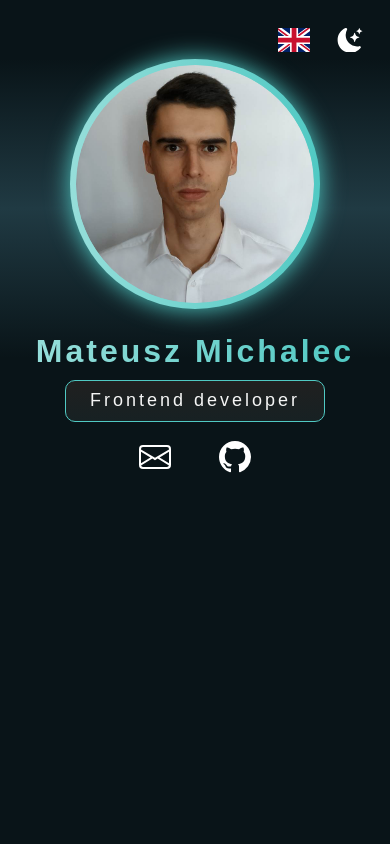
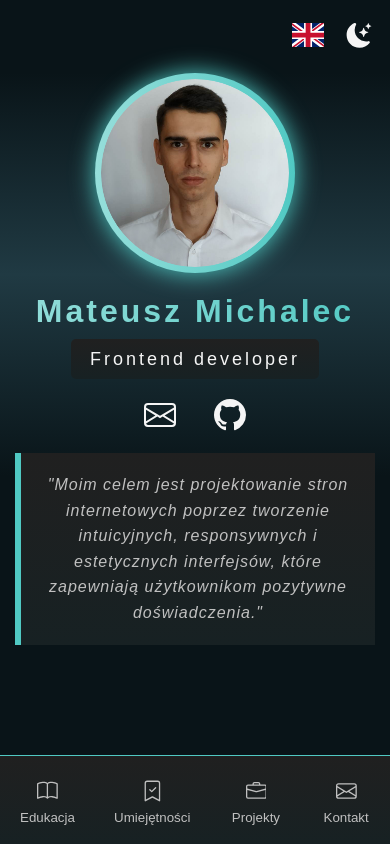
Before and after one commit to Mateusz-Michalec/mateusz-michalec.github.io, a React (Vite) app: page / in a window 390 px wide. Built offline with nearby package versions, Linux system fonts and the light colour scheme.

Commit message:
Added content to Hero, created mobile menu

```diff
--- a/src/App.jsx
+++ b/src/App.jsx
@@ -3,11 +3,15 @@ import "./App.scss";
 import React from "react";
 import Hero from "./components/Hero/Hero";
 import Options from "./components/Hero/Options/Options";
+import Menu from "./components/Hero/Menu/Menu";
 
 const App = () => {
   return (
     <>
-      <Options />
+      <div className="container">
+        <Options />
+        <Menu />
+      </div>
       <main>
         <Hero />
       </main>
--- a/src/App.scss
+++ b/src/App.scss
@@ -11,23 +11,6 @@
   box-sizing: border-box;
 }
 
-button {
-  border: none;
-  background: none;
-  cursor: pointer;
-  transition: $transition-slow;
-
-  &:hover {
-    transform: scale(0.95);
-  }
-}
-
-.bi {
-  color: white;
-  width: 2rem;
-  height: 2rem;
-}
-
 // General
 
 #root {
@@ -37,4 +20,60 @@ button {
   font-size: 18px;
   font-family: "League Spartan", sans-serif;
   letter-spacing: 1px;
+  padding-bottom: $m--lg;
 }
+
+button {
+  border: none;
+  background: none;
+  cursor: pointer;
+}
+
+.bi {
+  color: whitesmoke;
+  width: 2rem;
+  height: 2rem;
+  transition: $transition-fast;
+
+  &:hover {
+    color: $color-primary;
+  }
+}
+
+.container {
+  width: 100%;
+  padding-right: 15px;
+  padding-left: 15px;
+  margin-right: auto;
+  margin-left: auto;
+}
+
+/* Responsive breakpoints */
+
+/* Small devices (landscape phones, 576px and up) */
+@media (min-width: 576px) {
+  .container {
+    max-width: 540px;
+  }
+}
+
+/* Medium devices (tablets, 768px and up) */
+@media (min-width: 768px) {
+  .container {
+    max-width: 720px;
+  }
+}
+
+/* Large devices (desktops, 992px and up) */
+@media (min-width: 992px) {
+  .container {
+    max-width: 960px;
+  }
+}
+
+/* Extra large devices (large desktops, 1200px and up) */
+@media (min-width: 1200px) {
+  .container {
+    max-width: 1140px;
+  }
+}
--- a/src/assets/variables.scss
+++ b/src/assets/variables.scss
@@ -32,15 +32,18 @@ $color-primary-gradient: linear-gradient(to right, #96deda, #50c9c3);
 [data-theme="light"] {
 }
 
-// Dimens
-$d--xs: 0.6rem;
-$d--sm: 1.5rem;
-$d--md: 3rem;
-$d--lg: 5rem;
+// margins
+$m--xs: 0.6rem;
+$m--sm: 1.2rem;
+$m--md: 2.4rem;
+$m--lg: 4.8rem;
 
-$br--xs: 5px;
-$br--sm: 10px;
-$br--md: 15px;
+// paddings, border-radius
+
+$p--xs: 5px;
+$p--sm: 10px;
+$p--md: 15px;
+$p--lg: 20px;
 
 // transitions
 $transition-fast: all 0.15s ease-in-out;
--- a/src/components/Hero/Hero.jsx
+++ b/src/components/Hero/Hero.jsx
@@ -10,7 +10,7 @@ const Hero = () => {
       </div>
       <header className="hero__header">
         <h1 className="hero__name">Mateusz Michalec</h1>
-        <p className="hero__job">Frontend developer</p>
+        <span className="hero__job">Frontend developer</span>
         <div className="hero__btns">
           <button>
             <svg
@@ -18,7 +18,7 @@ const Hero = () => {
               width="16"
               height="16"
               fill="currentColor"
-              class="bi bi-envelope"
+              className="bi bi-envelope"
               viewBox="0 0 16 16"
             >
               <path d="M0 4a2 2 0 0 1 2-2h12a2 2 0 0 1 2 2v8a2 2 0 0 1-2 2H2a2 2 0 0 1-2-2V4Zm2-1a1 1 0 0 0-1 1v.217l7 4.2 7-4.2V4a1 1 0 0 0-1-1H2Zm13 2.383-4.708 2.825L15 11.105V5.383Zm-.034 6.876-5.64-3.471L8 9.583l-1.326-.795-5.64 3.47A1 1 0 0 0 2 13h12a1 1 0 0 0 .966-.741ZM1 11.105l4.708-2.897L1 5.383v5.722Z" />
@@ -30,12 +30,19 @@ const Hero = () => {
               width="16"
               height="16"
               fill="currentColor"
-              class="bi bi-github"
+              className="bi bi-github"
               viewBox="0 0 16 16"
             >
               <path d="M8 0C3.58 0 0 3.58 0 8c0 3.54 2.29 6.53 5.47 7.59.4.07.55-.17.55-.38 0-.19-.01-.82-.01-1.49-2.01.37-2.53-.49-2.69-.94-.09-.23-.48-.94-.82-1.13-.28-.15-.68-.52-.01-.53.63-.01 1.08.58 1.23.82.72 1.21 1.87.87 2.33.66.07-.52.28-.87.51-1.07-1.78-.2-3.64-.89-3.64-3.95 0-.87.31-1.59.82-2.15-.08-.2-.36-1.02.08-2.12 0 0 .67-.21 2.2.82.64-.18 1.32-.27 2-.27.68 0 1.36.09 2 .27 1.53-1.04 2.2-.82 2.2-.82.44 1.1.16 1.92.08 2.12.51.56.82 1.27.82 2.15 0 3.07-1.87 3.75-3.65 3.95.29.25.54.73.54 1.48 0 1.07-.01 1.93-.01 2.2 0 .21.15.46.55.38A8.012 8.012 0 0 0 16 8c0-4.42-3.58-8-8-8z" />
             </svg>
           </button>
+        </div>
+        <div className="container">
+          <p className="hero__desc">
+            "Moim celem jest projektowanie stron internetowych poprzez tworzenie
+            intuicyjnych, responsywnych i estetycznych interfejsów, które
+            zapewniają użytkownikom pozytywne doświadczenia."
+          </p>
         </div>
       </header>
     </section>
--- a/src/components/Hero/Hero.scss
+++ b/src/components/Hero/Hero.scss
@@ -5,7 +5,7 @@
   flex-direction: column;
   justify-content: center;
   align-items: center;
-  gap: $d--sm;
+  gap: $m--sm;
   text-align: center;
   background: $hero-background-gradient;
   background: $hero-background-gradient--webkit;
@@ -20,7 +20,7 @@
     filter: drop-shadow(0 0 12px $color-primary);
     overflow: hidden;
     border-radius: 50%;
-    width: 250px;
+    width: 200px;
     animation: rotateGradient 3s infinite linear;
 
     @keyframes rotateGradient {
@@ -44,7 +44,7 @@
   &__header {
     display: flex;
     flex-direction: column;
-    gap: $d--xs;
+    gap: $m--xs;
   }
 
   &__name {
@@ -74,12 +74,11 @@
   }
 
   &__job {
-    border: 1px solid $color-primary;
     background: $background-dark;
     background: $background-dark-gradient;
     background: $background-dark-gradient--webkit;
-    padding: $d--xs $d--sm;
-    border-radius: $br--sm;
+    padding: $m--xs $m--sm;
+    border-radius: $p--xs;
     letter-spacing: 3px;
     width: fit-content;
     margin: 0 auto;
@@ -88,7 +87,20 @@
   &__btns {
     display: flex;
     justify-content: center;
-    gap: $d--md;
-    margin-top: $d--xs;
+    gap: $m--md;
+    margin: $m--xs 0;
+  }
+
+  &__desc {
+    background: $background-dark;
+    background: $background-dark-gradient;
+    background: $background-dark-gradient--webkit;
+    padding: $m--sm;
+    border-left: 6px solid $color-primary;
+    font-style: italic;
+    color: silver;
+    line-height: 1.6rem;
+    font-size: 1rem;
+    max-width: 600px;
   }
 }
--- /dev/null
+++ b/src/components/Hero/Menu/Menu.jsx
@@ -0,0 +1,67 @@
+import React from "react";
+import "./Menu.scss";
+
+const Menu = () => {
+  return (
+    <nav className="menu">
+      <button className="menu__item">
+        <svg
+          xmlns="http://www.w3.org/2000/svg"
+          width="16"
+          height="16"
+          fill="currentColor"
+          className="bi bi-book"
+          viewBox="0 0 16 16"
+        >
+          <path d="M1 2.828c.885-.37 2.154-.769 3.388-.893 1.33-.134 2.458.063 3.112.752v9.746c-.935-.53-2.12-.603-3.213-.493-1.18.12-2.37.461-3.287.811V2.828zm7.5-.141c.654-.689 1.782-.886 3.112-.752 1.234.124 2.503.523 3.388.893v9.923c-.918-.35-2.107-.692-3.287-.81-1.094-.111-2.278-.039-3.213.492V2.687zM8 1.783C7.015.936 5.587.81 4.287.94c-1.514.153-3.042.672-3.994 1.105A.5.5 0 0 0 0 2.5v11a.5.5 0 0 0 .707.455c.882-.4 2.303-.881 3.68-1.02 1.409-.142 2.59.087 3.223.877a.5.5 0 0 0 .78 0c.633-.79 1.814-1.019 3.222-.877 1.378.139 2.8.62 3.681 1.02A.5.5 0 0 0 16 13.5v-11a.5.5 0 0 0-.293-.455c-.952-.433-2.48-.952-3.994-1.105C10.413.809 8.985.936 8 1.783z" />
+        </svg>
+        <span>Edukacja</span>
+      </button>
+      <button className="menu__item">
+        <svg
+          xmlns="http://www.w3.org/2000/svg"
+          width="16"
+          height="16"
+          fill="currentColor"
+          className="bi bi-bookmark-check"
+          viewBox="0 0 16 16"
+        >
+          <path
+            fill-rule="evenodd"
+            d="M10.854 5.146a.5.5 0 0 1 0 .708l-3 3a.5.5 0 0 1-.708 0l-1.5-1.5a.5.5 0 1 1 .708-.708L7.5 7.793l2.646-2.647a.5.5 0 0 1 .708 0z"
+          />
+          <path d="M2 2a2 2 0 0 1 2-2h8a2 2 0 0 1 2 2v13.5a.5.5 0 0 1-.777.416L8 13.101l-5.223 2.815A.5.5 0 0 1 2 15.5V2zm2-1a1 1 0 0 0-1 1v12.566l4.723-2.482a.5.5 0 0 1 .554 0L13 14.566V2a1 1 0 0 0-1-1H4z" />
+        </svg>
+        <span>Umiejętności</span>
+      </button>
+      <button className="menu__item">
+        <svg
+          xmlns="http://www.w3.org/2000/svg"
+          width="16"
+          height="16"
+          fill="currentColor"
+          className="bi bi-briefcase"
+          viewBox="0 0 16 16"
+        >
+          <path d="M6.5 1A1.5 1.5 0 0 0 5 2.5V3H1.5A1.5 1.5 0 0 0 0 4.5v8A1.5 1.5 0 0 0 1.5 14h13a1.5 1.5 0 0 0 1.5-1.5v-8A1.5 1.5 0 0 0 14.5 3H11v-.5A1.5 1.5 0 0 0 9.5 1h-3zm0 1h3a.5.5 0 0 1 .5.5V3H6v-.5a.5.5 0 0 1 .5-.5zm1.886 6.914L15 7.151V12.5a.5.5 0 0 1-.5.5h-13a.5.5 0 0 1-.5-.5V7.15l6.614 1.764a1.5 1.5 0 0 0 .772 0zM1.5 4h13a.5.5 0 0 1 .5.5v1.616L8.129 7.948a.5.5 0 0 1-.258 0L1 6.116V4.5a.5.5 0 0 1 .5-.5z" />
+        </svg>{" "}
+        <span>Projekty</span>
+      </button>
+      <button className="menu__item">
+        <svg
+          xmlns="http://www.w3.org/2000/svg"
+          width="16"
+          height="16"
+          fill="currentColor"
+          className="bi bi-envelope"
+          viewBox="0 0 16 16"
+        >
+          <path d="M0 4a2 2 0 0 1 2-2h12a2 2 0 0 1 2 2v8a2 2 0 0 1-2 2H2a2 2 0 0 1-2-2V4Zm2-1a1 1 0 0 0-1 1v.217l7 4.2 7-4.2V4a1 1 0 0 0-1-1H2Zm13 2.383-4.708 2.825L15 11.105V5.383Zm-.034 6.876-5.64-3.471L8 9.583l-1.326-.795-5.64 3.47A1 1 0 0 0 2 13h12a1 1 0 0 0 .966-.741ZM1 11.105l4.708-2.897L1 5.383v5.722Z" />
+        </svg>
+        <span>Kontakt</span>
+      </button>
+    </nav>
+  );
+};
+
+export default Menu;
--- /dev/null
+++ b/src/components/Hero/Menu/Menu.scss
@@ -0,0 +1,34 @@
+@import "../../../assets/variables.scss";
+
+.menu {
+  position: fixed;
+  width: 100vw;
+  bottom: 0;
+  left: 0;
+  border-top: 1px solid $color-primary;
+  background: $background-dark;
+  background: $background-dark-gradient;
+  background: $background-dark-gradient--webkit;
+  display: flex;
+  justify-content: space-evenly;
+
+  &__item {
+    color: silver;
+    padding: $m--sm;
+    transition: $transition-fast;
+
+    .bi {
+      width: 1.3rem;
+      color: silver;
+    }
+
+    &:hover {
+      background: $background;
+      color: $color-primary;
+
+      .bi {
+        color: $color-primary;
+      }
+    }
+  }
+}
--- a/src/components/Hero/Options/Options.jsx
+++ b/src/components/Hero/Options/Options.jsx
@@ -14,7 +14,7 @@ const Options = () => {
           width="16"
           height="16"
           fill="currentColor"
-          class="bi bi-moon-stars-fill"
+          className="bi bi-moon-stars-fill"
           viewBox="0 0 16 16"
         >
           <path d="M6 .278a.768.768 0 0 1 .08.858 7.208 7.208 0 0 0-.878 3.46c0 4.021 3.278 7.277 7.318 7.277.527 0 1.04-.055 1.533-.16a.787.787 0 0 1 .81.316.733.733 0 0 1-.031.893A8.349 8.349 0 0 1 8.344 16C3.734 16 0 12.286 0 7.71 0 4.266 2.114 1.312 5.124.06A.752.752 0 0 1 6 .278z" />
--- a/src/components/Hero/Options/Options.scss
+++ b/src/components/Hero/Options/Options.scss
@@ -7,11 +7,11 @@
 
   display: flex;
   justify-content: end;
-  gap: $d--sm;
-  padding: $d--sm $d--sm 0;
+  gap: $m--sm;
+  padding: $m--sm 0;
+
   &__flag {
     height: 2rem;
     width: 2rem;
-    border-radius: $br--xs;
   }
 }
```
